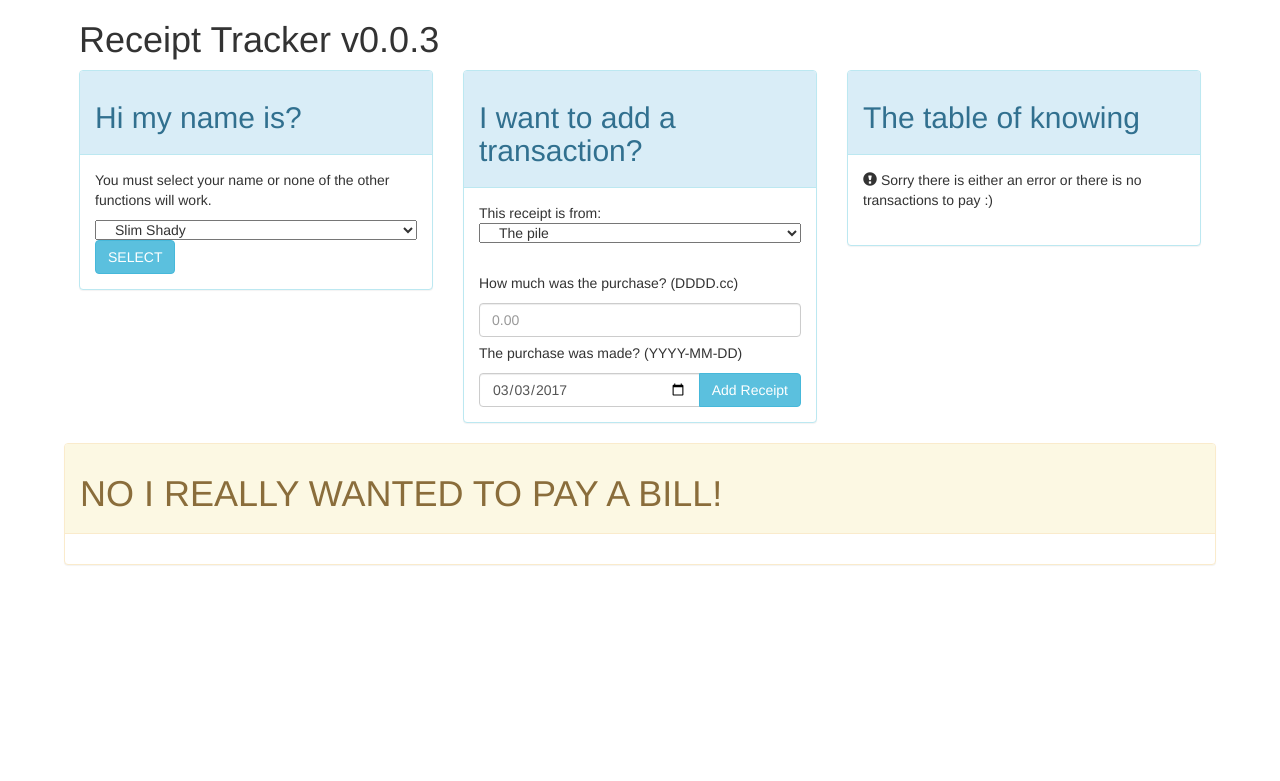
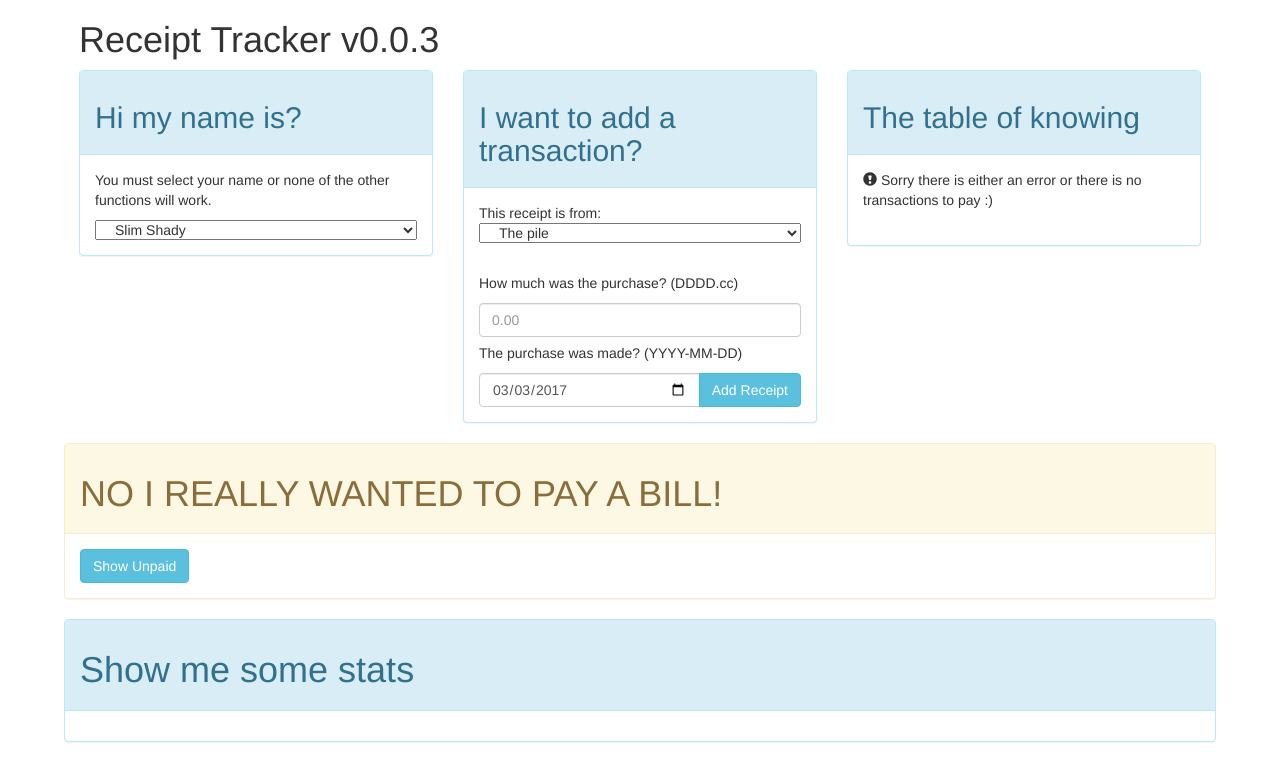
Before and after one commit to lordlinks/tracker, a PHP site: page / in a window 1280 px wide. Shown: the top 781 px of the page. Run offline with PHP 8.4, Linux system fonts and the light colour scheme; data that the repository does not hold is empty.

Commit message:
Updating to do a computer swap, Looking to add some charts.

```diff
--- a/index.php
+++ b/index.php
@@ -29,7 +29,6 @@
 								<span class="sr-only">Error:</span>
 								You are not the real Slim Shady
 							</div>
-							<button class="btn btn-info" onclick="bill_payer()">SELECT</button>
 						</div>
 					</div>
 				</div>
@@ -103,6 +102,18 @@
 								<h1>NO I REALLY WANTED TO PAY A BILL!</h1>
 							</div>
 							<div class="panel-body" id="pay">
+								<button class="btn btn-info" onclick="bill_payer()">Show Unpaid</button>
+							</div>
+						</div>
+					</div>
+				</div>
+				<div class="row">
+					<div class="col-md-12">
+						<div class="panel panel-info">
+							<div class="panel-heading">
+								<h1>Show me some stats</h1>
+							</div>
+							<div class="panel-body" id="stats">
 							</div>
 						</div>
 					</div>
```
Also changed, not shown: database updates required.txt (added, +11 -0 lines).
